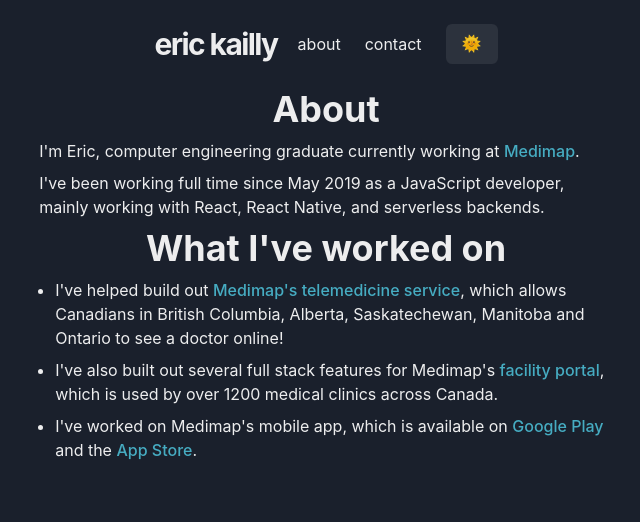
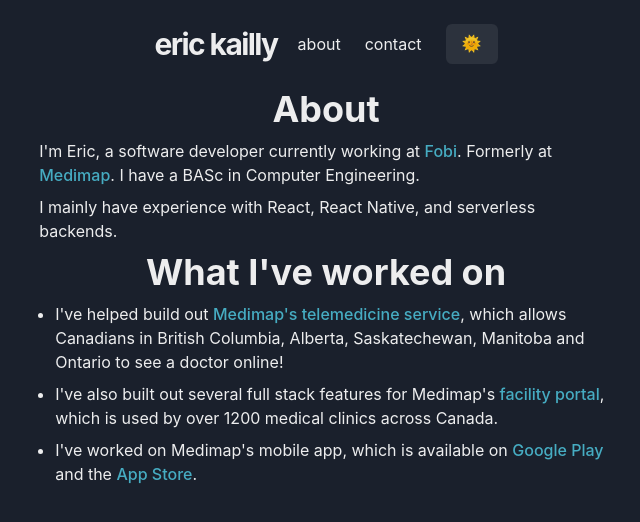
Before and after one commit to ekailly/my-site, a Next.js app: page /about in a window 1280 px wide. Shown: the top 522 px of the page, without its empty margins (314-954 px from the left). Built offline with nearby package versions, Linux system fonts and the light colour scheme.

Commit message:
Update about.js

```diff
--- a/pages/about.js
+++ b/pages/about.js
@@ -19,12 +19,11 @@
     <Stack>
       <Heading textAlign="center">About</Heading>
       <Text>
-        I'm Eric, computer engineering graduate currently working at{" "}
-        <Link href="https://www.medimap.ca">Medimap</Link>.
+        I'm Eric, a software developer currently working at{" "}
+        <Link href="https://www.fobi.ai/">Fobi</Link>. Formerly at <Link href="https://www.medimap.ca">Medimap</Link>. I have a BASc in Computer Engineering.
       </Text>
       <Text mb="16px">
-        I've been working full time since May 2019 as a JavaScript developer,
-        mainly working with React, React Native, and serverless backends.
+        I mainly have experience with React, React Native, and serverless backends.
       </Text>
 
       <Heading as="h2" textAlign="center">
```
